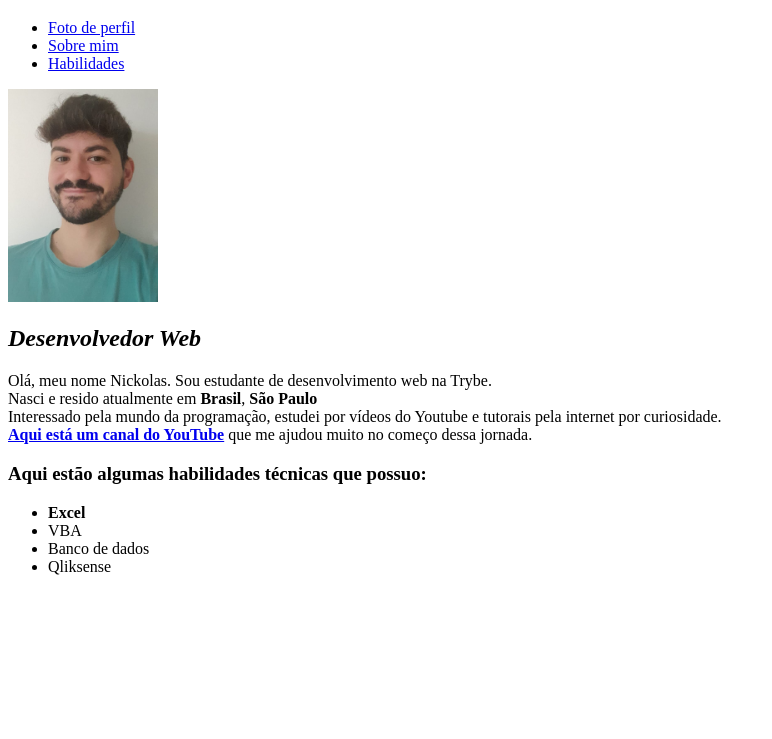
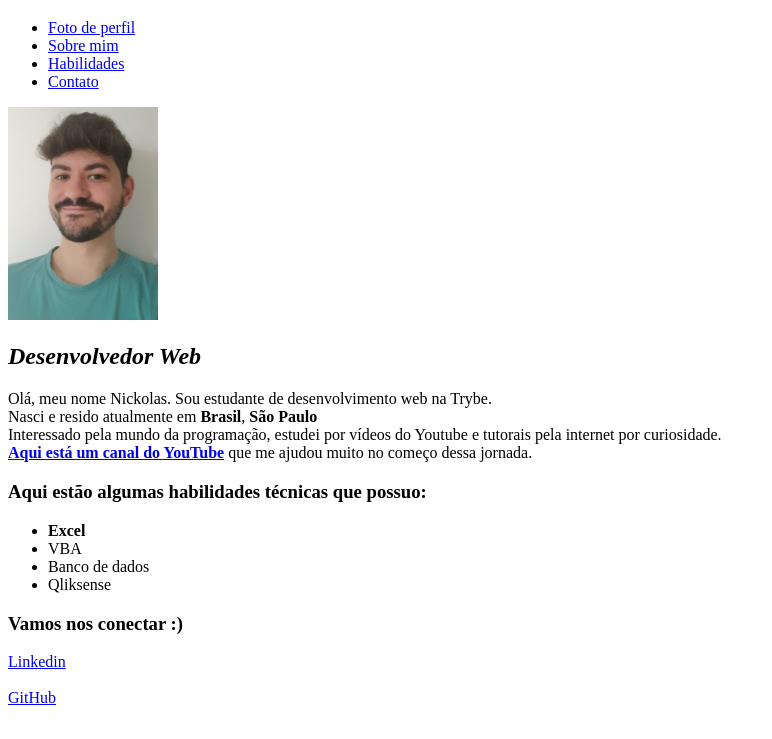
Before and after one commit to nickolasvm/nickolasvm.github.io, a plain HTML site: page index.html in a window 1280 px wide. Shown: the part 61-800 px from the top of the page, without its empty margins (0-772 px from the left). Drawn offline with Linux system fonts and the light colour scheme.

Commit message:
Inclusão de links externos para contato.

```diff
--- a/index.html
+++ b/index.html
@@ -11,6 +11,7 @@
         <li><a href="#profile-picture">Foto de perfil</a></li>
         <li><a href="#about-me">Sobre mim</a></li>
         <li><a href="#habilities">Habilidades</a></li>
+        <li><a href="#">Contato</a></li>
     </ul>
     <img
         id="profile-picture"
@@ -32,5 +33,9 @@
         <li>Banco de dados</li>
         <li>Qliksense</li>
     </ul>
+    <h3 id="contact">Vamos nos conectar :)</h3>
+    <a href="https://br.linkedin.com/in/nickolas-martinucci">Linkedin</a>
+    <br><br>
+    <a href="https://github.com/nickolasvm">GitHub</a>
 </body>
 </html>
```
